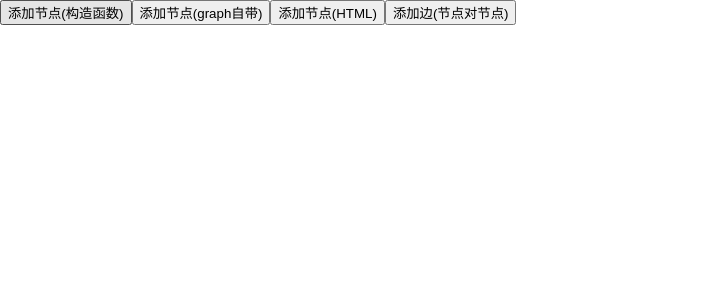
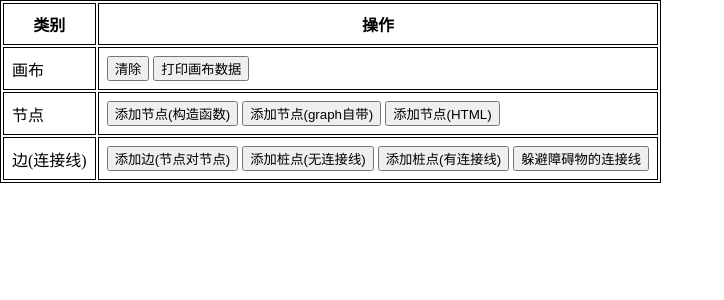
Before and after one commit to Eve-Sama/ngx-x6-demo, an Angular app: page / in a window 1280 px wide. Shown: the top 300 px of the page, without its empty margins (0-724 px from the left). Built offline with nearby package versions, Linux system fonts and the light colour scheme; what @antv/x6 would draw is missing.

Commit message:
feat: 添加了桩点与连接线的案例

```diff
--- a/src/app/app.component.html
+++ b/src/app/app.component.html
@@ -1,8 +1,34 @@
 <section class="header">
-  <button (click)="addNode1()">添加节点(构造函数)</button>
-  <button (click)="addNode2()">添加节点(graph自带)</button>
-  <button (click)="addNode3()">添加节点(HTML)</button>
-  <button (click)="addEdge()">添加边(节点对节点)</button>
+  <table>
+    <tr>
+      <th>类别</th>
+      <th>操作</th>
+    </tr>
+    <tr>
+      <td>画布</td>
+      <td>
+        <button (click)="clear()">清除</button>
+        <button (click)="print()">打印画布数据</button>
+      </td>
+    </tr>
+    <tr>
+      <td>节点</td>
+      <td>
+        <button (click)="addNode1()">添加节点(构造函数)</button>
+        <button (click)="addNode2()">添加节点(graph自带)</button>
+        <button (click)="addNode3()">添加节点(HTML)</button>
+      </td>
+    </tr>
+    <tr>
+      <td>边(连接线)</td>
+      <td>
+        <button (click)="addEdgeWithNode()">添加边(节点对节点)</button>
+        <button (click)="addPort()">添加桩点(无连接线)</button>
+        <button (click)="addPortWithEdge()">添加桩点(有连接线)</button>
+        <button (click)="addPortWithManhattan()">躲避障碍物的连接线</button>
+      </td>
+    </tr>
+  </table>
 </section>
 
 <div id="container" #container></div>
--- a/src/app/app.component.scss
+++ b/src/app/app.component.scss
@@ -11,3 +11,20 @@
     font-size: 14px;
   }
 }
+
+.header {
+  table {
+    border: 1px solid #000;
+    td,
+    th {
+      padding: 8px;
+      border: 1px solid #000;
+      button {
+        margin-right: 4px;
+        &:last-of-type {
+          margin-right: 0px;
+        }
+      }
+    }
+  }
+}
--- a/src/app/app.component.ts
+++ b/src/app/app.component.ts
@@ -10,6 +10,7 @@ export class AppComponent implements AfterViewInit {
   @ViewChild('container') container: ElementRef;
   graph: Graph;
 
+  // 添加节点(构造函数)
   addNode1(): void {
     // 创建节点
     const rect = new Shape.Rect({
@@ -31,6 +32,7 @@ export class AppComponent implements AfterViewInit {
     this.graph.addNode(rect);
   }
 
+  // 添加节点(graph自带)
   addNode2(): void {
     const rect = this.graph.addNode({
       shape: 'rect', // 指定使用何种图形，默认值为 'rect'
@@ -50,9 +52,10 @@ export class AppComponent implements AfterViewInit {
     });
   }
 
+  // 添加节点(HTML)
   addNode3(): void {
     const data = {
-      shape: 'html',
+      shape: 'html', // 必须指定为html
       x: 100,
       y: 250,
       width: 80,
@@ -75,7 +78,12 @@ export class AppComponent implements AfterViewInit {
     this.graph.addCell(cell);
   }
 
-  addEdge(): void {
+  clear(): void {
+    this.graph.clearCells();
+  }
+
+  // 添加边(节点对节点)
+  addEdgeWithNode(): void {
     this.graph.clearCells();
     const node1 = new Shape.Rect({
       x: 100,
@@ -101,23 +109,238 @@ export class AppComponent implements AfterViewInit {
     });
     const edge = new Shape.Edge({
       source: node1,
-      target: node2,
-    })
+      target: node2
+    });
+    setTimeout(() => this.graph.addCell(node1), 500);
+    setTimeout(() => this.graph.addCell(node2), 1000);
+    setTimeout(() => this.graph.addCell(edge), 1500);
+  }
+
+  // 添加桩点(无连接线)
+  addPort(): void {
+    this.graph.clearCells();
+    // 连接节点分组, 定义好入口和出口样式
+    const groups = {
+      in: {
+        position: 'left',
+        attrs: {
+          circle: {
+            r: 5,
+            magnet: true,
+            stroke: '#CCD4E0',
+            strokeWidth: 1,
+            fill: '#fff'
+          }
+        }
+      },
+      out: {
+        position: 'right',
+        attrs: {
+          circle: {
+            r: 5,
+            magnet: true, // 是否允许吸附
+            stroke: '#CCD4E0',
+            strokeWidth: 1,
+            fill: '#fff'
+          }
+        }
+      }
+    };
+    const node1 = new Shape.Rect({
+      x: 100,
+      y: 100,
+      width: 80,
+      height: 40,
+      attrs: {
+        label: {
+          text: 'Hello'
+        }
+      },
+      ports: {
+        groups,
+        items: [{ group: 'out' }]
+      }
+    });
+    console.log(node1, `node1`);
+    const node2 = new Shape.Rect({
+      x: 300,
+      y: 100,
+      width: 80,
+      height: 40,
+      attrs: {
+        label: {
+          text: 'Hello'
+        }
+      },
+      ports: {
+        groups,
+        items: [{ group: 'in' }]
+      }
+    });
+    setTimeout(() => this.graph.addCell(node1), 500);
+    setTimeout(() => this.graph.addCell(node2), 1000);
+  }
+
+  // 添加桩点(有连接线)
+  addPortWithEdge(): void {
+    this.graph.clearCells();
+    // 定义好入口和出口样式
+    const groups = {
+      in: {
+        position: 'left',
+        attrs: {
+          circle: {
+            r: 5,
+            magnet: true,
+            stroke: '#CCD4E0',
+            strokeWidth: 1,
+            fill: '#fff'
+          }
+        }
+      },
+      out: {
+        position: 'right',
+        attrs: {
+          circle: {
+            r: 5,
+            magnet: true, // 是否允许吸附
+            stroke: '#CCD4E0',
+            strokeWidth: 1,
+            fill: '#fff'
+          }
+        }
+      }
+    };
+    const node1 = new Shape.Rect({
+      x: 100,
+      y: 100,
+      width: 80,
+      height: 40,
+      attrs: {
+        label: {
+          text: 'Hello'
+        }
+      },
+      ports: {
+        groups,
+        items: [{ group: 'out' }]
+      }
+    });
+    console.log(node1, `node1`);
+    const node2 = new Shape.Rect({
+      x: 300,
+      y: 100,
+      width: 80,
+      height: 40,
+      attrs: {
+        label: {
+          text: 'Hello'
+        }
+      },
+      ports: {
+        groups,
+        items: [{ group: 'in' }]
+      }
+    });
+    setTimeout(() => this.graph.addCell(node1), 500);
+    setTimeout(() => this.graph.addCell(node2), 1000);
     setTimeout(() => {
-      this.graph.addCell(node1);
-    }, 500);
-    setTimeout(() => {
-      this.graph.addCell(node2);
-    }, 1000);
-    setTimeout(() => {
+      const data = this.graph.toJSON();
+      const node1Data = data.cells[0];
+      const node2Data = data.cells[1];
+      const edgeData = {
+        source: { cell: node1Data.id, port: node1Data.ports.items[0].id },
+        target: { cell: node2Data.id, port: node2Data.ports.items[0].id }
+      };
+      const edge = new Shape.Edge(edgeData);
       this.graph.addCell(edge);
     }, 1500);
   }
 
-  private initGraph(): void {
-    const that = this;
-    this.graph = new Graph({
-      container: that.container.nativeElement,
+  /** 躲避障碍物的连接线 */
+  addPortWithManhattan(): void {
+    this.graph.clearCells();
+    // 定义好入口和出口样式
+    const groups = {
+      in: {
+        position: 'left',
+        attrs: {
+          circle: {
+            r: 5,
+            magnet: true,
+            stroke: '#CCD4E0',
+            strokeWidth: 1,
+            fill: '#fff'
+          }
+        }
+      },
+      out: {
+        position: 'right',
+        attrs: {
+          circle: {
+            r: 5,
+            magnet: true, // 是否允许吸附
+            stroke: '#CCD4E0',
+            strokeWidth: 1,
+            fill: '#fff'
+          }
+        }
+      }
+    };
+    const node1 = new Shape.Rect({
+      x: 100,
+      y: 100,
+      width: 80,
+      height: 40,
+      attrs: {
+        label: {
+          text: 'Hello'
+        }
+      },
+      ports: {
+        groups,
+        items: [{ group: 'out' }]
+      }
+    });
+    console.log(node1, `node1`);
+    const node2 = new Shape.Rect({
+      x: 300,
+      y: 100,
+      width: 80,
+      height: 40,
+      attrs: {
+        label: {
+          text: 'Hello'
+        }
+      },
+      ports: {
+        groups,
+        items: [{ group: 'in' }]
+      }
+    });
+    setTimeout(() => this.graph.addCell(node1), 500);
+    setTimeout(() => this.graph.addCell(node2), 1000);
+    setTimeout(() => {
+      const data = this.graph.toJSON();
+      const node1Data = data.cells[0];
+      const node2Data = data.cells[1];
+      const edgeData = {
+        router: { name: 'manhattan' },
+        source: { cell: node1Data.id, port: node1Data.ports.items[0].id },
+        target: { cell: node2Data.id, port: node2Data.ports.items[0].id }
+      };
+      const edge = new Shape.Edge(edgeData);
+      this.graph.addCell(edge);
+    }, 1500);
+  }
+
+  print(): void {
+    const data = this.graph.toJSON();
+    console.log(data, `画布的结果转化为JSON`);
+  }
+
+  /** x6画布的一些基础属性 */
+  graphBasicConfig = {
     panning: true, // 画布拖拽
     selecting: true,
     width: document.body.scrollWidth,
@@ -125,44 +348,27 @@ export class AppComponent implements AfterViewInit {
     background: { color: '#f7f8fa' },
     connecting: {
       snap: true, // 连线的过程中距离节点或者连接桩 50px 时会触发自动吸附
-        // highlight: true, // 拖动边时，是否高亮显示所有可用的连接桩或节点 如果开启这个选项, 会导致validateConnection在一开始就触发一次
       allowBlank: false, // 是否允许连接到画布空白位置的点
       allowLoop: false, // 是否允许创建循环连线，即边的起始节点和终止节点为同一节点
       allowNode: false, // 是否允许边链接到节点（非节点上的链接桩）
       allowEdge: false, // 是否允许边链接到另一个边
-        // connector: 'algo-edge',
       connector: 'rounded',
-        connectionPoint: 'boundary',
+      connectionPoint: 'boundary'
+    }
+  };
+
+  private initGraph(): void {
+    const graphConfig = {
+      ...this.graphBasicConfig,
+      container: this.container.nativeElement,
       // 连接线的样式
       createEdge(): Edge<Edge.Properties> {
         return new Shape.Edge({
-            router: { name: 'manhattan' }
+          router: { name: 'normal' }
         });
-        },
-        // 是否允许创建连接线(连出的时候)
-        // tslint:disable-next-line: typedef
-        validateMagnet({ cell, magnet }): boolean {
-          return true;
-        },
-        // 是否允许创建连接线(连入的时候)
-        // tslint:disable-next-line: typedef
-        validateConnection({
-          edge,
-          edgeView,
-          sourceView,
-          targetView,
-          sourcePort,
-          targetPort,
-          sourceMagnet,
-          targetMagnet,
-          sourceCell,
-          targetCell,
-          type
-        }) {
-          return true;
       }
-      }
-    });
+    };
+    this.graph = new Graph(graphConfig);
   }
 
   // 必须是在这个钩子中初始化
```
Lines whose indentation alone changed are shown as unchanged.
